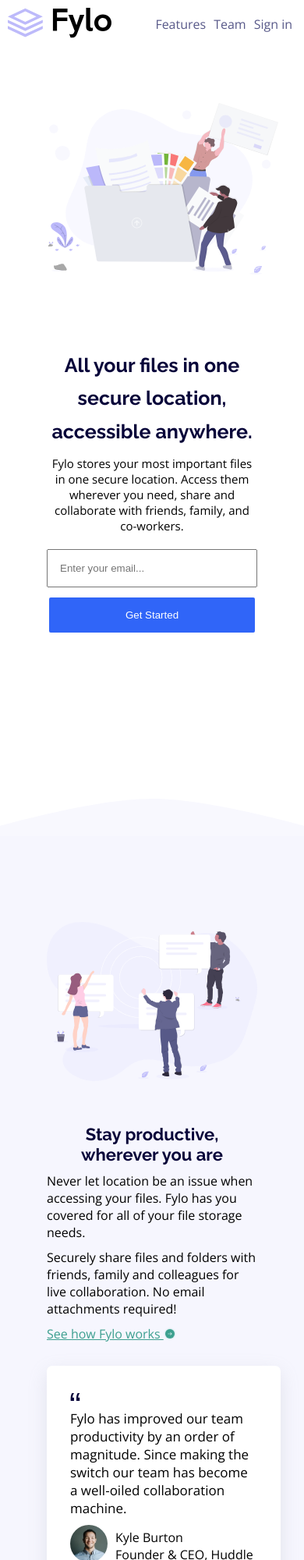
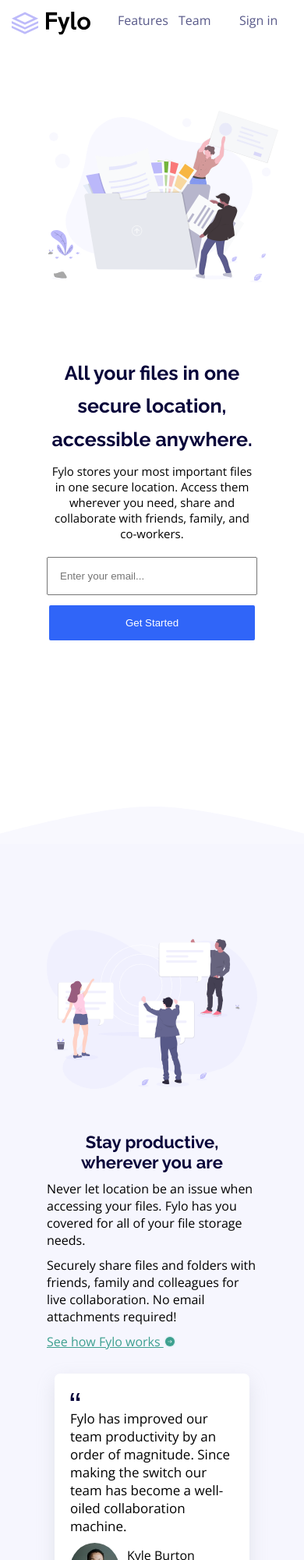
Before and after one commit to SeyideHundeyin/landing-page-with-two-column-layout, a plain HTML site: page index.html in a window 390 px wide. Shown: the top 2000 px of the page at 78% size. Drawn offline with nearby package versions, Linux system fonts and the light colour scheme.

Commit message:
responsive

```diff
--- a/style.css
+++ b/style.css
@@ -286,20 +286,22 @@ li a:hover{
 }
 
 /* mobile  design*/
-@media (max-width: 1100px){
+@media (max-width: 1000px){
     .main{
-      padding: 10px;
+      padding: 15px;
     }
     .header img{
         width: 80%;
     }
-    .nav{
-        position: relative;
-        top: 10px;
+
+    .nav a{
+        padding: 10px;
     }
-    .nav a{
-        padding: 5px;
-    }
+
+   nav ul li{
+    width: 20vw;
+}
+
     .hero{
         display: flex;
         flex-direction: column-reverse;
@@ -349,12 +351,13 @@ h2{
     width: 100%;
 }
 .card{
-  width: 300px;
+  width: 250px;
   margin-top: 50px;
   margin: 0 auto;
+  padding: 20px;
 }
 .profile img{
-    max-width: 20%;
+    max-width: 30%;
 
 }
 .third{
@@ -390,7 +393,7 @@ li{
 }
 .socials a{
     justify-content: center;
-    padding: 20px;
+    padding: 15px;
     width: 100%;
 }
 i{
```
